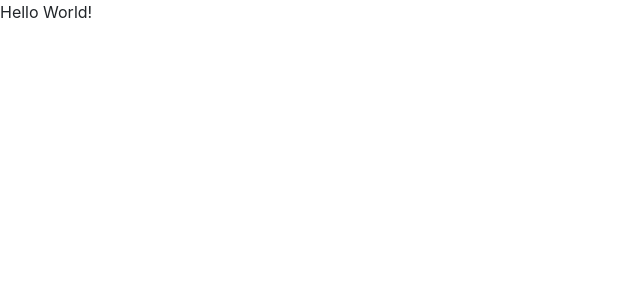
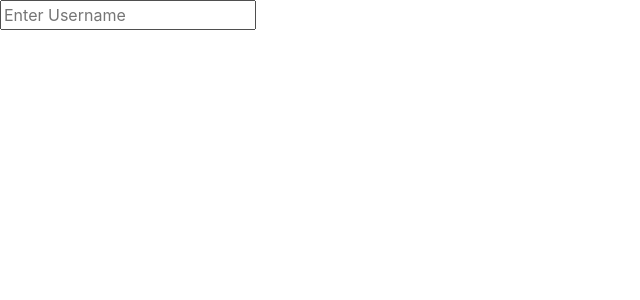
Before and after one commit to aastha985/Github-Explorer-App, a React (Create React App) app: page / in a window 1280 px wide. Shown: the top 300 px of the page, without its empty margins (0-640 px from the left). Built offline with nearby package versions, Linux system fonts and the light colour scheme.

Commit message:
create search

```diff
--- a/src/components/Search.js
+++ b/src/components/Search.js
@@ -1,8 +1,18 @@
 import React from 'react';
 
 class Search extends React.Component {
+    state={
+        username: "",
+    }
+
+    handleUsernameChange = e => {
+        const value = e.target.value;
+        this.setState({ username: value });
+    };
+
     render(){
-        return "Hello World!";
+        const{ username } = this.state;
+        return <input type="text" value={username} name="username" placeholder="Enter Username" onChange={this.handleUsernameChange}></input>;
     }
 }
 
```
